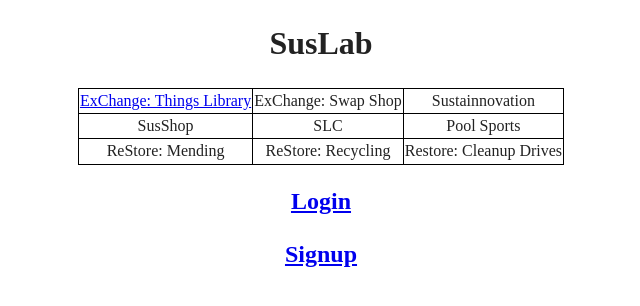
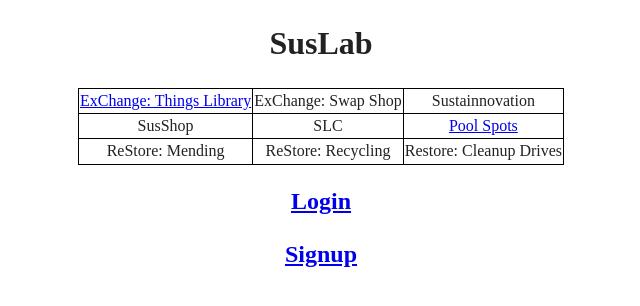
Before and after one commit to AyushMukherjee/suslab, a Flask app: page / in a window 1280 px wide. Shown: the top 306 px of the page, without its empty margins (319-959 px from the left). Run offline with Flask 2, Linux system fonts and the light colour scheme; some libraries are stand-ins or nearby versions.

Commit message:
add link

```diff
--- a/suslab/templates/index.html
+++ b/suslab/templates/index.html
@@ -19,7 +19,7 @@ SusLab
     <tr>
         <td>SusShop</td>
         <td>SLC</td>
-        <td>Pool Sports</td>
+        <td><a href="/pool">Pool Spots</a></td>
     </tr>
     <tr>
         <td>ReStore: Mending</td>
```
